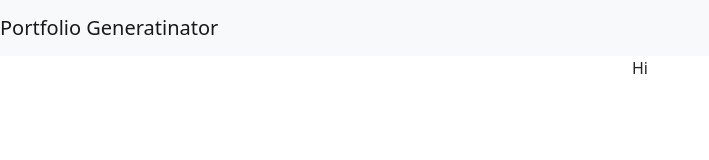
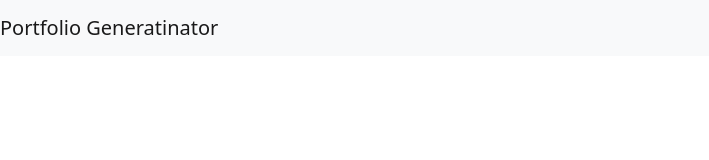
Before and after one commit to hirvaDhandhukia/react-practice, a React (Create React App) app in the folder 07-generate-portfolio/: page / in a window 1280 px wide. Shown: the top 160 px of the page, without its empty margins (0-709 px from the left). Built offline with nearby package versions, Linux system fonts and the light colour scheme.

Commit message:
edit: explained working of dark-light state

```diff
--- a/07-generate-portfolio/src/components/App.js
+++ b/07-generate-portfolio/src/components/App.js
@@ -9,14 +9,6 @@ class App extends Component {
     return (
       <div className="App">
         <Header dark={this.state.Dark}>Portfolio Generatinator</Header>
-        {/* .container>.row>.col-12.text-center */}
-        <div className="container">
-          <div className="row">
-            <div className="col-12 text-center">
-              Hi
-            </div>
-          </div>
-        </div>
       </div>
     );
   }
--- a/07-generate-portfolio/src/components/Bootstrap/Header.js
+++ b/07-generate-portfolio/src/components/Bootstrap/Header.js
@@ -10,9 +10,11 @@ const Header = ({ dark, children, className, to, Link }) => {
       >
         {to ? (
           <Link to={to} className="navbar-brand">
+              {/* this is a prop, whatever you put inside the element will be passed here. */}
             {children}
           </Link>
         ) : (
+            // exporting the header
           <span className="navbar-brand">{children}</span>
         )}
       </nav>
```
